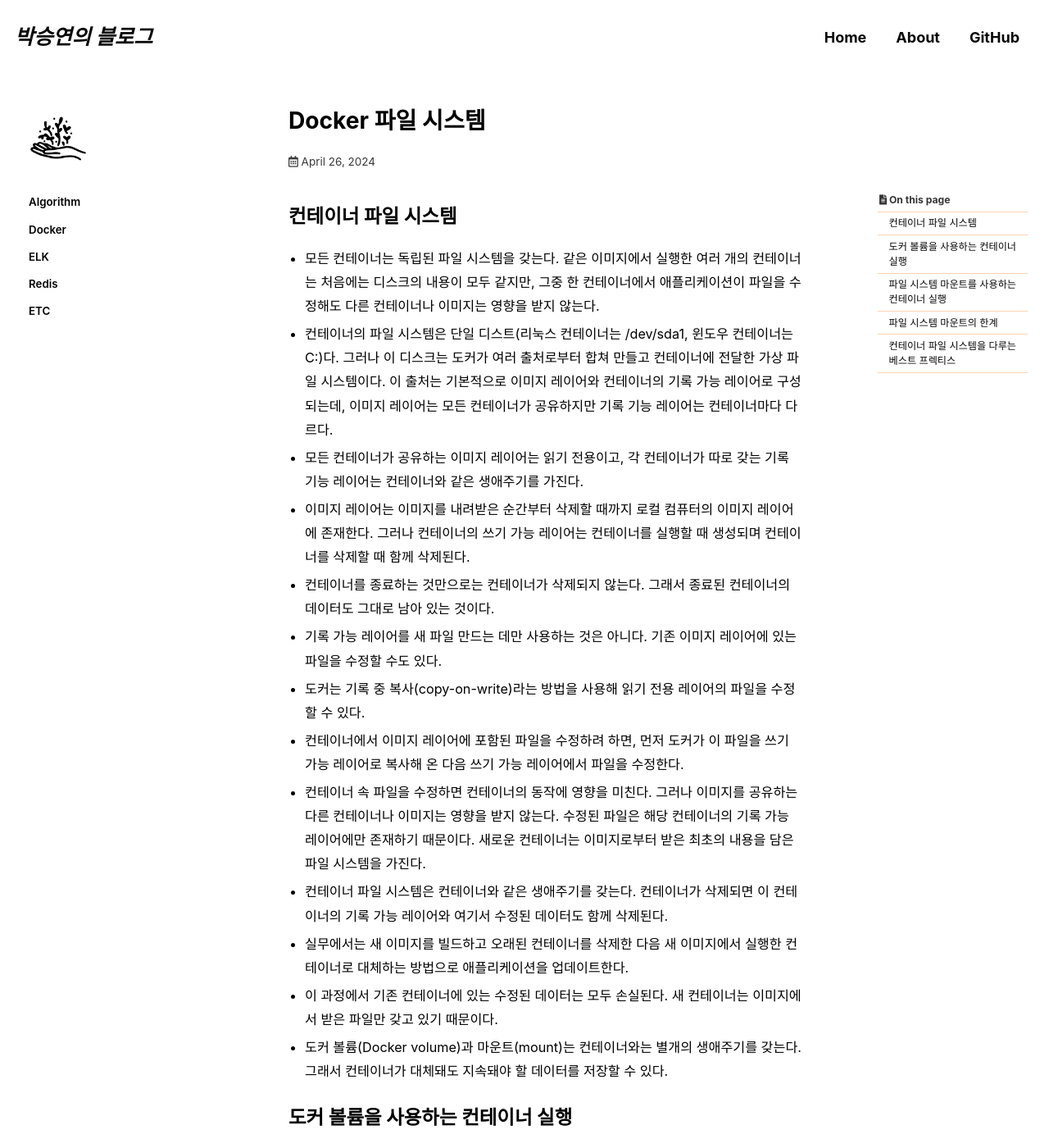
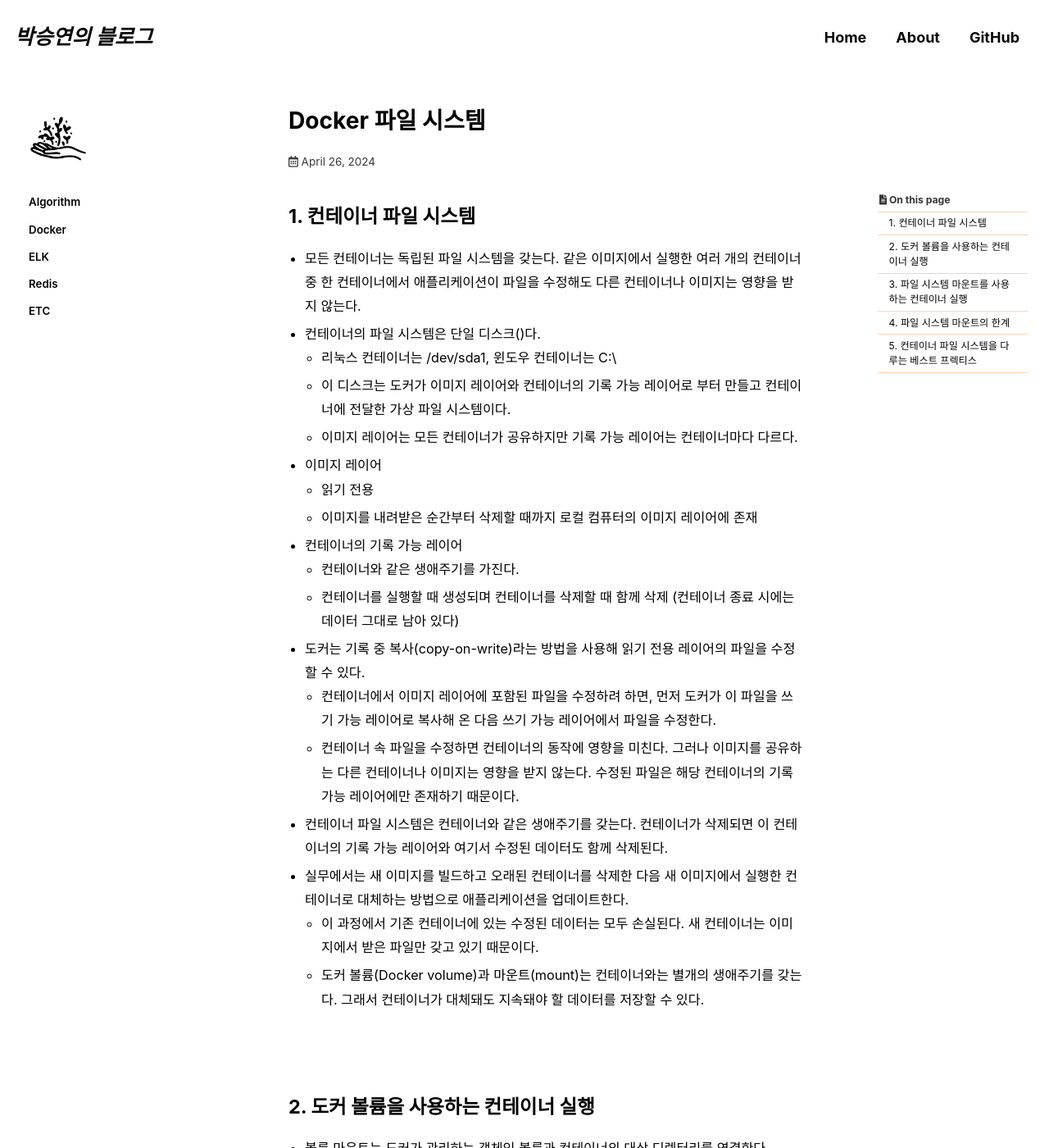
Before and after one commit to seungyeonpark/seungyeonpark.github.io, a Jekyll site: the page built from _posts/docker/2024-04-26-docker-file-system.md, in a window 1280 px wide and 1400 px high. Shown: the whole window at 82% size. Built offline with Jekyll 4.4.1, drawn with Linux system fonts in a browser that asks for light colours; cached includes are drawn as plain includes; some web fonts are replaced; comment, search, counter and statistics services are not loaded; some of the changed text lies outside the part shown.

Commit message:
Docs: Docker 파일 시스템

````diff
--- a/_posts/docker/2024-04-26-docker-file-system.md
+++ b/_posts/docker/2024-04-26-docker-file-system.md
@@ -13,68 +13,80 @@ toc: true
 toc_sticky: true
 
 date: 2024-04-26
-last_modified_at: 2024-04-28
+last_modified_at: 2024-05-04
 ---
 
-## 컨테이너 파일 시스템
-- 모든 컨테이너는 독립된 파일 시스템을 갖는다. 같은 이미지에서 실행한 여러 개의 컨테이너는 처음에는 디스크의 내용이 모두 같지만, 그중 한 컨테이너에서 애플리케이션이 파일을 수정해도 다른 컨테이너나 이미지는 영향을 받지 않는다.
-- 컨테이너의 파일 시스템은 단일 디스트(리눅스 컨테이너는 /dev/sda1, 윈도우 컨테이너는 C:\)다. 그러나 이 디스크는 도커가 여러 출처로부터 합쳐 만들고 컨테이너에 전달한 가상 파일 시스템이다. 이 출처는 기본적으로 이미지 레이어와 컨테이너의 기록 가능 레이어로 구성되는데, 이미지 레이어는 모든 컨테이너가 공유하지만 기록 기능 레이어는 컨테이너마다 다르다.
-- 모든 컨테이너가 공유하는 이미지 레이어는 읽기 전용이고, 각 컨테이너가 따로 갖는 기록 기능 레이어는 컨테이너와 같은 생애주기를 가진다.
-- 이미지 레이어는 이미지를 내려받은 순간부터 삭제할 때까지 로컬 컴퓨터의 이미지 레이어에 존재한다. 그러나 컨테이너의 쓰기 가능 레이어는 컨테이너를 실행할 때 생성되며 컨테이너를 삭제할 때 함께 삭제된다.
-- 컨테이너를 종료하는 것만으로는 컨테이너가 삭제되지 않는다. 그래서 종료된 컨테이너의 데이터도 그대로 남아 있는 것이다.
-- 기록 가능 레이어를 새 파일 만드는 데만 사용하는 것은 아니다. 기존 이미지 레이어에 있는 파일을 수정할 수도 있다.
+## 1. 컨테이너 파일 시스템
+- 모든 컨테이너는 독립된 파일 시스템을 갖는다. 같은 이미지에서 실행한 여러 개의 컨테이너 중 한 컨테이너에서 애플리케이션이 파일을 수정해도 다른 컨테이너나 이미지는 영향을 받지 않는다.
+- 컨테이너의 파일 시스템은 단일 디스크()다.
+  - 리눅스 컨테이너는 /dev/sda1, 윈도우 컨테이너는 C:\
+  - 이 디스크는 도커가 이미지 레이어와 컨테이너의 기록 가능 레이어로 부터 만들고 컨테이너에 전달한 가상 파일 시스템이다.
+  - 이미지 레이어는 모든 컨테이너가 공유하지만 기록 가능 레이어는 컨테이너마다 다르다.
+- 이미지 레이어
+  - 읽기 전용
+  - 이미지를 내려받은 순간부터 삭제할 때까지 로컬 컴퓨터의 이미지 레이어에 존재
+- 컨테이너의 기록 가능 레이어
+  - 컨테이너와 같은 생애주기를 가진다.
+  - 컨테이너를 실행할 때 생성되며 컨테이너를 삭제할 때 함께 삭제 (컨테이너 종료 시에는 데이터 그대로 남아 있다)
 - 도커는 기록 중 복사(copy-on-write)라는 방법을 사용해 읽기 전용 레이어의 파일을 수정할 수 있다.
-- 컨테이너에서 이미지 레이어에 포함된 파일을 수정하려 하면, 먼저 도커가 이 파일을 쓰기 가능 레이어로 복사해 온 다음 쓰기 가능 레이어에서 파일을 수정한다.
-- 컨테이너 속 파일을 수정하면 컨테이너의 동작에 영향을 미친다. 그러나 이미지를 공유하는 다른 컨테이너나 이미지는 영향을 받지 않는다. 수정된 파일은 해당 컨테이너의 기록 가능 레이어에만 존재하기 때문이다. 새로운 컨테이너는 이미지로부터 받은 최초의 내용을 담은 파일 시스템을 가진다.
+  - 컨테이너에서 이미지 레이어에 포함된 파일을 수정하려 하면, 먼저 도커가 이 파일을 쓰기 가능 레이어로 복사해 온 다음 쓰기 가능 레이어에서 파일을 수정한다.
+  - 컨테이너 속 파일을 수정하면 컨테이너의 동작에 영향을 미친다. 그러나 이미지를 공유하는 다른 컨테이너나 이미지는 영향을 받지 않는다. 수정된 파일은 해당 컨테이너의 기록 가능 레이어에만 존재하기 때문이다.
 - 컨테이너 파일 시스템은 컨테이너와 같은 생애주기를 갖는다. 컨테이너가 삭제되면 이 컨테이너의 기록 가능 레이어와 여기서 수정된 데이터도 함께 삭제된다.
 - 실무에서는 새 이미지를 빌드하고 오래된 컨테이너를 삭제한 다음 새 이미지에서 실행한 컨테이너로 대체하는 방법으로 애플리케이션을 업데이트한다.
-- 이 과정에서 기존 컨테이너에 있는 수정된 데이터는 모두 손실된다. 새 컨테이너는 이미지에서 받은 파일만 갖고 있기 때문이다.
-- 도커 볼륨(Docker volume)과 마운트(mount)는 컨테이너와는 별개의 생애주기를 갖는다. 그래서 컨테이너가 대체돼도 지속돼야 할 데이터를 저장할 수 있다.
+  - 이 과정에서 기존 컨테이너에 있는 수정된 데이터는 모두 손실된다. 새 컨테이너는 이미지에서 받은 파일만 갖고 있기 때문이다.
+  - 도커 볼륨(Docker volume)과 마운트(mount)는 컨테이너와는 별개의 생애주기를 갖는다. 그래서 컨테이너가 대체돼도 지속돼야 할 데이터를 저장할 수 있다.
 
-## 도커 볼륨을 사용하는 컨테이너 실행
-- 도커 볼륨은 도커에서 스토리지를 다루는 단위다.
-- 볼륨은 컨테이너와 독립적으로 존재하며 별도의 생애주기를 갖지만, 컨테이너에 연결할 수 있다.
+<br>
+<br>
+
+## 2. 도커 볼륨을 사용하는 컨테이너 실행
+- 볼륨 마운트는 도커가 관리하는 객체인 볼룸과 컨테이너의 대상 디렉터리를 연결한다.
+  - 도커 볼륨은 도커에서 스토리지를 다루는 단위다.
+  - 볼륨은 컨테이너와 독립적으로 존재하며 별도의 생애주기를 갖지만, 컨테이너에 연결할 수 있다.
 - 퍼시스턴시가 필요한 유상태 애플리케이션을 컨테이너로 실행하려면 볼륨을 사용해야 한다.
-- 볼륨을 생성해 애플리케이션 컨테이너에 연결하면 컨테이너 파일 시스템의 한 디렉터리가 된다. 나중에 애플리케이션을 업데이트하더라도 새로운 컨테이너에 다시 볼륨을 연결하면 데이터가 그대로 유지된다.
+- 볼륨을 생성해 애플리케이션 컨테이너에 연결하면 나중에 애플리케이션을 업데이트하더라도 새로운 컨테이너에 다시 볼륨을 연결하면 데이터가 그대로 유지된다.
 - 컨테이너에서 볼륨을 사용하는 방법
   1. 수동으로 직접 볼륨을 생성해 컨테이너에 연결하는 방법
   2. Dockerfile 스크립트에서 VOLUME 인스트럭션을 사용하는 방법
-     - VOLUME <target-directory> 형식의 인스트럭션을 사용해 이미지를 만들고 컨테이너를 실행하면 자동으로 볼륨을 생성한다.
+     VOLUME <target-directory> 형식의 인스트럭션을 사용해 이미지를 만들고 컨테이너를 실행하면 자동으로 볼륨을 생성한다.
 - 컨테이너 간 볼륨 공유
-```
-docker container run -d --name t3 --volumes-from todo1 diamol/ch06-todo-list
-```
-- 애플리케이션 컨테이너는 자신만이 접근할 수 있는 파일을 필요로 한다. 이런 파일을 다른 컨테이너가 동시에 접근하게 허용하면 애플리케이션이 비정상적으로 동작할 수 있다.
-- 볼륨은 컨테이너 간 파일 공유보다는 컨테이너 업데이트 간 상태를 보존하기 위한 용도로 사용해야 하며, 이미지에서 정의하는 것보다는 명시적으로 관리하는 편이 더 낫다. 볼륨에 이름을 붙여 생성하고 업데이트 시 다른 컨테이너로 옮겨 연결하면 된다.
+  ```
+  docker container run -d --name t3 --volumes-from todo1 diamol/ch06-todo-list
+  ```
+  - 볼륨은 컨테이너 간 파일 공유보다는 컨테이너 업데이트 간 상태를 보존하기 위한 용도로 사용하는 것이 좋다.
+  - 볼륨은 이미지에서 정의하는 것보다는 명시적으로 관리하는 편이 더 낫다. 볼륨에 이름을 붙여 생성하고 업데이트 시 다른 컨테이너로 옮겨 연결하면 된다.
 - 볼륨 생성
-```
-docker volume create todo-list
-```
+  ```
+  docker volume create todo-list
+  ```
 - 새 컨테이너 실행 시 컨테이너의 파일 시스템 경로에 지정한 볼륨을 마운트
-```
-docker container run -d -p 8011:80 -v todo-list:/data --name todo-v1 diamol/ch06-todo-list
-```
+  ```
+  docker container run -d -p 8011:80 -v todo-list:/data --name todo-v1 diamol/ch06-todo-list
+  ```
 - Dockerfile 스크립트의 VOLUME 인스트럭션과 docker container 명령의 --volume 플래그는 별개 기능이다.
 - VOLUME 인스트럭션을 사용해 빌드된 이미지로 docker container run 명령에서 볼륨을 지정하지 않으면 항상 새로운 볼륨을 함께 생성한다. 이 볼륨은 무작위로 만들어진 식별자를 가지므로, 컨테이너를 삭제한 후 볼륨을 재사용하려면 이 식별자를 미리 기억해야 한다.
 - 반면 --volume 플래그는 이미지에 볼륨이 정의돼 있든 말든 지정된 볼륨을 컨테이너에 마운트한다. 이미지에 볼륨이 정의돼 있더라도 이 정의가 무시되므로 새로운 볼륨이 생성되지 않는다.
 - 이미지에 볼륨이 정의돼 있지 않아도 똑같은 결과를 얻는다. 이미지를 만드는 입장에서는 안전장치 삼아 VOLUME 인스트럭션을 이미지 정의에 포함시켜 두는 것이 좋다. 그러면 사용자가 볼륨을 지정하지 않더라도 데이터를 유실할 일이 없다. 하지만 사용자 관점에서는 이미지의 기본 볼륨 설정에 의존하지 않고 별도로 이름을 붙여 만든 볼륨을 사용하는 것이 좋다.
 
-## 파일 시스템 마운트를 사용하는 컨테이너 실행
-- 볼륨의 장점은 컨테이너와 스토리지의 생애주기를 분리하면서도 도커를 사용하는 방식 그대로 스토리지를 다룰 수 있다는 점이다. 볼륨 역시 호스트 컴퓨터상에 존재하지만 컨테이너와는 분리돼 있기 때문이다.
+<br>
+<br>
+
+## 3. 파일 시스템 마운트를 사용하는 컨테이너 실행
 - 바인드 마운트(bind mount)의 경우 호스트의 스토리지를 컨테이너에 좀 더 직접적으로 연결할 수 있는 수단이다.
-- 바인드 마운트는 호스트 컴퓨터 파일 시스템의 디렉터리를 컨테이너 파일 시스템의 디렉터리로 만든다.
-- 바인드 마운트도 볼륨과 마찬가지로 컨테이너의 입장에서는 그냥 평범한 디렉터리에 불과하다. 그러나 도커를 사용하는 입장에서는 컨테이너가 호스트 파일에 직접 접근할 수 있고 그 반대도 가능해즤므로 좀 더 흥미로운 일을 할 수 있다.
-- 바인드 마운트를 사용하면 호스트 컴퓨터의 파일 시스템을 명시적으로 지정해 컨테이너 데이터로 쓸 수 있다. SSD 디스크, 고사용성 디스크 어레이, 네트워크상에서 사용하는 분산 스토리지까지 호스트 컴퓨터에서 접근 가능한 파일 시스템이라면 무엇이든 컨테이너에서도 사용할 수 있다.
+- 바인드 마운트는 호스트 컴퓨터 스토리지의 특정 경로를 컨테이너의 대상 디렉터리로 연결한다. 원본 스토리지는 호스트 컴퓨터에서 접근 가능한 로컬 디스크와 네트워크 스토리지 모두 가능하다.
 - 바인드 마운트는 양방향으로 동작한다. 컨테이너에서 만든 파일을 호스트 컴퓨터에서도 수정할 수도 있고, 반대로 호스트에서 만든 파일도 컨테이너에서 수정할 수 있다.
 - 호스트 컴퓨터에 대한 공격을 방지하기 위해 컨테이너는 대개 최소 권한을 가진 계정으로 실행되는데, 바인드 마운트를 사용하면 호스트 컴퓨터 파일에 접근하기 위한 권한 상승이 필요하다. 그래서 Dockerfile 스크립트에서 USER 인스트럭션을 사용해 컨테이너에 관리자 권한을 부여한다.
 - 파일에 쓰기 작업을 할 필요가 없다면 호스트 컴퓨터의 디렉터리를 읽기 전용으로 컨테이너에 연결할 수도 있다.
 - 바인드 마운트를 적용해 컨테이너 실행
-```
-docker container run --name todo-configured -d -p 8013:80 --mount type=bind,source=$source,target=$target,readonly diamol/ch06-todo-list
-```
+  ```
+  docker container run --name todo-configured -d -p 8013:80 --mount type=bind,source=$source,target=$target,readonly diamol/ch06-todo-list
+  ```
 - 호스트 컴퓨터가 접근할 수 있는 스토리지라면 무엇이든 바인드 마운트를 통해 컨테이너에 연결할 수 있다. 예를 들어 네트워크 드라이브가 경로 /mnt/nfs(리눅스)나 X: 드라이브(윈도우)에 연결돼 있다면 이 네트워크 드리아브를 바인드 마운트로 컨테이너에 연결할 수 있다.
 
-## 파일 시스템 마운트의 한계
+<br>
+<br>
+
+## 4. 파일 시스템 마운트의 한계
 - 이미 존재하는 대상 디렉터리에 마운트하면 마운트의 원본 디렉터리가 기존 디렉터리를 완전히 대체한다. 그래서 이미지에 포함돼 있던 원래 파일은 사용할 수 없다.
 - 호스트 컴퓨터의 파일 하나를 컨테이너에 이미 존재하는 디렉터리로 마운트하면 디렉터리의 파일이 합쳐져 이미지에서 온 파일과 호스트에서 마운트된 파일이 모두 나타난다. 단, 윈도우 컨테이너는 이 기능을 제공하지 않아 동작이 달라진다.
 - 컨테이너 파일 시스템은 윈도우 컨테이너와 리눅스 컨테이너의 동작이 일치하지 않는 몇 안 되는 영역 중 하나다.
@@ -89,15 +101,19 @@ docker container run --name todo-configured -d -p 8013:80 --mount type=bind,sour
 - 컨테이너에 분산 스토리지를 마운트할 계획이라면, 이런 위험과 함께 분산 스토리지의 성능이 로컬 스토리지와 큰 차이가 있다는 것도 고려해야 한다.
 - 디스크를 많이 사용하는 애플리케이션을 분산 스토리지를 마운트한 컨테이너에서 실행한다면 모든 파일 입출력이 네트워크를 거쳐야 하는 만큼 최악의 경우 애플리케이션이 멈춰 버릴 가능성도 있다.
 
-## 컨테이너 파일 시스템을 다루는 베스트 프렉티스
+<br>
+<br>
+
+## 5. 컨테이너 파일 시스템을 다루는 베스트 프렉티스
 - 유니언 파일 시스템(Union File System)
   - 모든 컨테이너는 도커가 다양한 출처로부터 모아 만든 단일 가상 디스크로 구성된 파일 시스템을 가지는데, 이를 유니언 파일 시스템이라 한다.
   - 유니언 파일 시스템은 운영체제마다 다른 방식으로 구현돼 있다.
-- 컨테이너는 유니언 파일 시스템을 통해 물리적 위치가 서로 다른 파일과 디렉터리에 마치 단일 디스크를 사용하듯 접근할 수 있다. 컨테이너에서 실행되는 애플리케이션의 입장에서는 단일 디스크만을 볼 수 있지만, 컨테이너나 이미지를 생성해 사용하는 사용자는 여러 출처를 합쳐 이 디스크를 구성할 수 있다.
-- 여러 개의 이미지 레이어 역시 하나 이상의 볼륨 마운트와 바인드 마운트를 컨테이너에 연결할 수 잇다. 그러나 기록 가능 레이어는 하나밖에 가질 수 없다.
+  - 컨테이너는 유니언 파일 시스템을 통해 물리적 위치가 서로 다른 파일과 디렉터리에 마치 단일 디스크를 사용하듯 접근할 수 있다.
+  - 컨테이너에서 실행되는 애플리케이션의 입장에서는 단일 디스크만을 볼 수 있지만, 컨테이너나 이미지를 생성해 사용하는 사용자는 여러 출처를 합쳐 이 디스크를 구성할 수 있다.
 - 기록 가능 레이어
   - 비용이 비싼 계산이나 네트워크를 통해 저장해야 하는 데이터의 캐싱 등 단기 저장에 적합
   - 각 컨테이너마다 독립적인 기록 가능 레이어를 갖지만, 컨테이너가 삭제되면 여기 저장된 데이터는 유실된다.
+  - 여러 개의 이미지 레이어 역시 하나 이상의 볼륨 마운트와 바인드 마운트를 컨테이너에 연결할 수 잇다. 그러나 기록 가능 레이어는 하나밖에 가질 수 없다.
 - 로컬 바인드 마운트
   - 호스트 컴퓨터와 컨테이너 간 데이터를 공유하기 위해 사용한다.
   - 개발자의 로컬 컴퓨터에서 컨테이너로 소스 코드를 전달하기 위해 사용하면 로컬 컴퓨터에서 수정한 내용이 이미지 빌드 없이도 즉시 컨테이너로 전달될 수 있다.
@@ -111,7 +127,4 @@ docker container run --name todo-configured -d -p 8013:80 --mount type=bind,sour
 - 이미지 레이어
   - 이미지 레이어는 컨테이너의 초기 파일 시스템을 구성한다.
   - 레이어는 적층 구조를 갖는데, 후속 레이어와 이전 레이어의 내용이 서로 충돌하는 경우 후속 레이어의 내용이 적용된다. 레이어는 읽기 전용이며 여러 컨테이너가 공유한다.
-- 모든 컨테이너에는 기록 가능 레이어가 있다. 기록 가능 레이어는 컨테이너와 같은 생애주기를 가지므로 컨테이너가 삭제되면 기록 가능 레이어에 저장된 데이터도 함께 유실된다.
-- 바인드 마운트는 호스트 컴퓨터 스토리지의 특정 경로를 컨테이너의 대상 디렉터리로 연결한다. 원본 스토리지는 호스트 컴퓨터에서 접근 가능한 로컬 디스크와 네트워크 스토리지 모두 가능하다.
-- 볼륨 마운트는 도커가 관리하는 객체인 볼룸과 컨테이너의 대상 디렉터리를 연결한다.
-- 컨테이너의 초기 상태는 이미지 레이어에서 받은 상태로만 구성도니다. Dockerfile 스크립트에서 이미지로 복사한 모든 파일이 여기에 해당된다. 이들 레이어는 읽기 전용이지만 기록 중 복사 기법을 사용해 컨테이너에서 이들 파일을 수정할 수 있다.
+- 컨테이너의 초기 상태는 이미지 레이어에서 받은 상태로만 구성된다. Dockerfile 스크립트에서 이미지로 복사한 모든 파일이 여기에 해당된다. 이들 레이어는 읽기 전용이지만 기록 중 복사 기법을 사용해 컨테이너에서 이들 파일을 수정할 수 있다.
````
